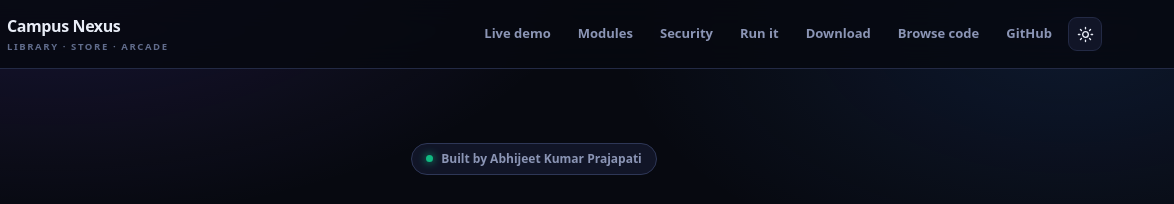
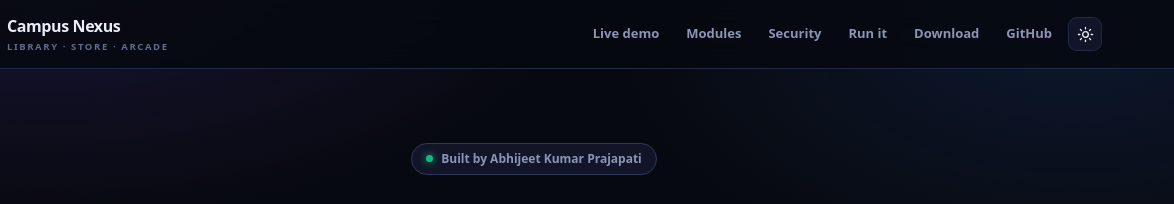
Before and after one commit to Abhijeet-Kumar-Prajapati/Campus-Nexus, a website: page index.html in a window 1280 px wide. Shown: the top 204 px of the page, 106-1280 px from the left. Drawn offline with Linux system fonts and the light colour scheme.

Commit message:
chore: drop the code browser from the navigation
Six items in the bar became seven, and the one added last was the one
least relevant to somebody deciding whether to use the thing. Download is
the action most visitors come for, so that stays prominent; the source
browser is still linked from the hero and the footer for anyone who wants
it, which is why nothing is deleted.

```diff
--- a/index.html
+++ b/index.html
@@ -246,7 +246,6 @@ footer a:hover{color:var(--accent)}
       <a href="#security">Security</a>
       <a href="#run">Run it</a>
       <a href="download.html">Download</a>
-      <a href="source.html">Browse code</a>
       <a href="https://github.com/Abhijeet-Kumar-Prajapati/Campus-Nexus" target="_blank" rel="noopener noreferrer">GitHub</a>
       <button class="theme-btn" id="themeBtn" title="Toggle theme" aria-label="Toggle theme"></button>
     </div>
```
